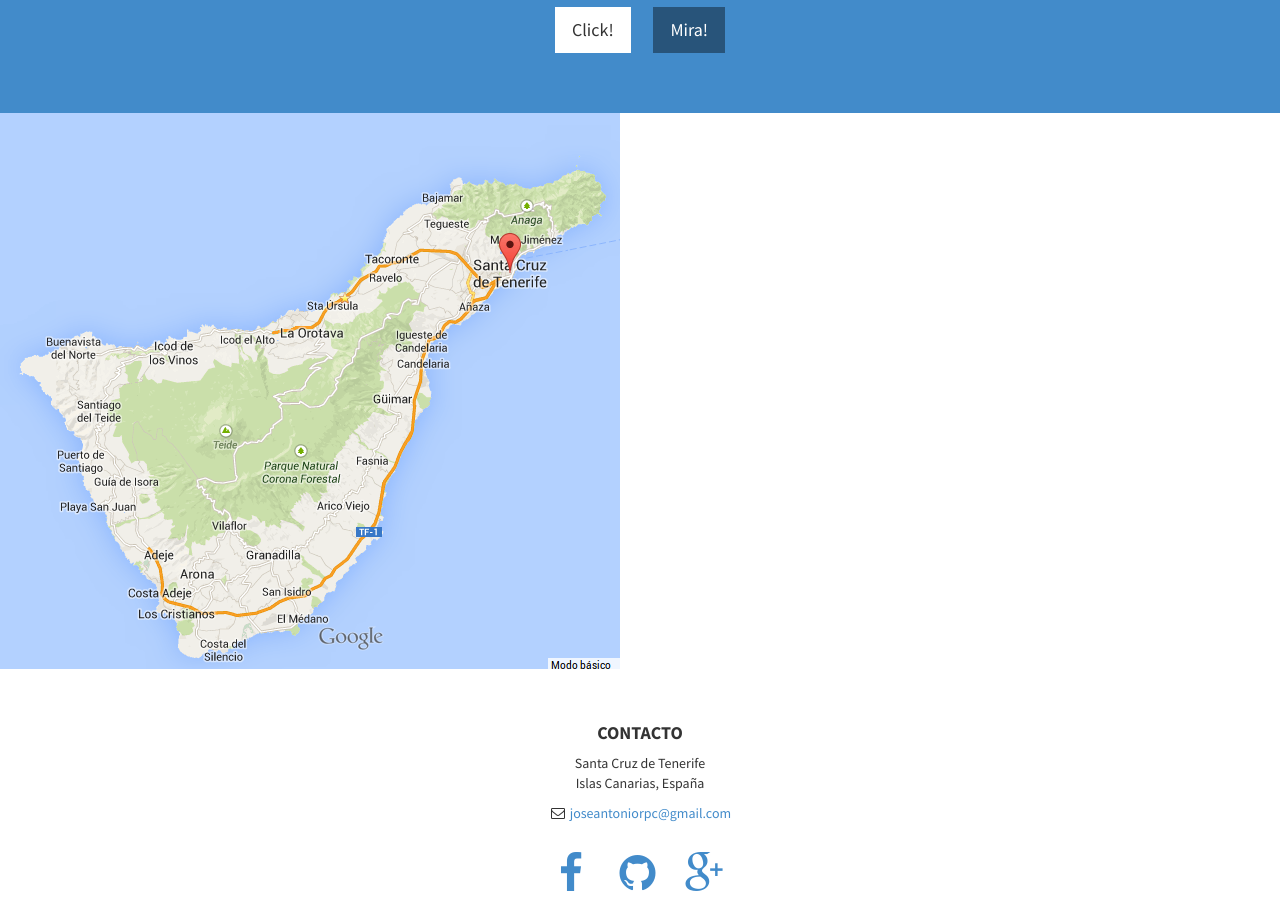
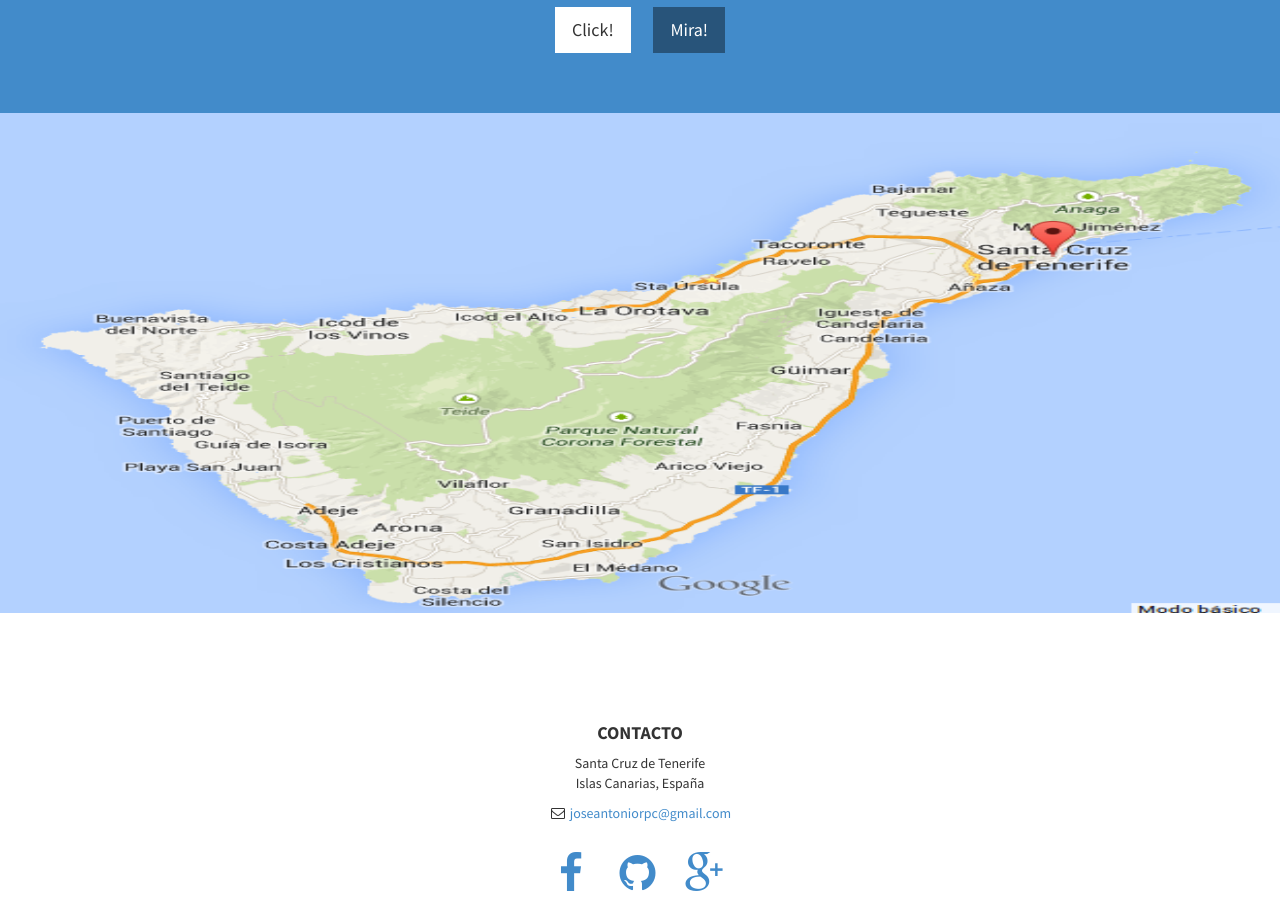
Before and after one commit to alu0100696691/portafolio, a plain HTML site: page index.html in a window 1280 px wide. Shown: the part 3086-3999 px from the top of the page. Drawn offline with Linux system fonts and the light colour scheme.

Commit message:
Update index.html

```diff
--- a/index.html
+++ b/index.html
@@ -229,7 +229,7 @@
     <!-- Map -->
     <section id="contact" class="map">
         <!--<iframe src="https://www.google.com/maps/embed?pb=!1m18!1m12!1m3!1d56123.53879892073!2d-16.28633455!3d28.45782040000001!2m3!1f0!2f0!3f0!3m2!1i1024!2i768!4f13.1!3m3!1m2!1s0xc41cceccc254171%3A0x43111473d277e52e!2sSanta+Cruz+de+Tenerife!5e0!3m2!1ses!2ses!4v1410306652494" width="100%" height="100%" frameborder="0" style="border:0"></iframe>-->
-        <img src="img/tenerife.png" alt="Mapa google tenerife" class="profile">
+        <img src="img/tenerife.png" alt="Mapa google tenerife" class="profile" width="100%" height="100%">
         <br />
         <small>
             <a href="https://www.google.es/maps/place/Santa+Cruz+de+Tenerife/@28.4578204,-16.2863345,13z/data=!3m1!4b1!4m2!3m1!1s0xc41cceccc254171:0x43111473d277e52e?hl=es"></a>
```
